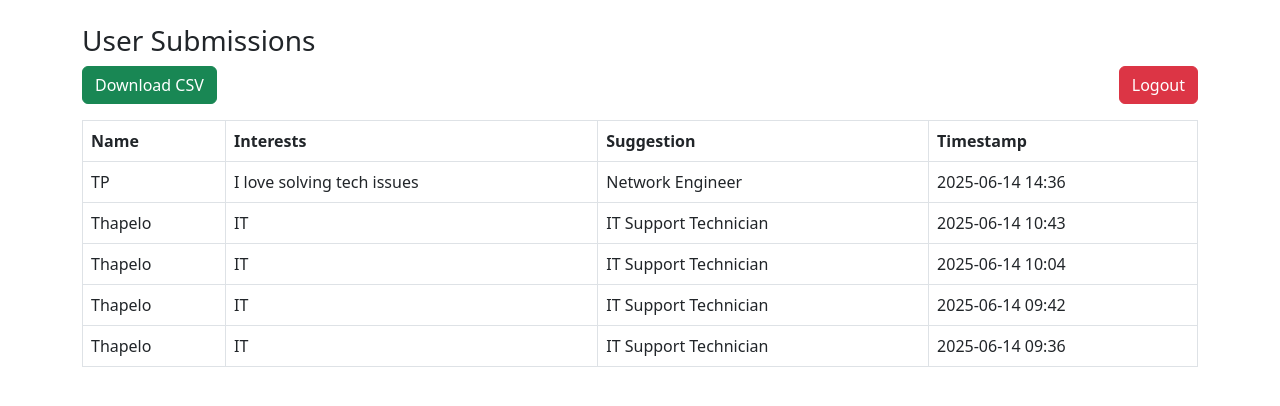
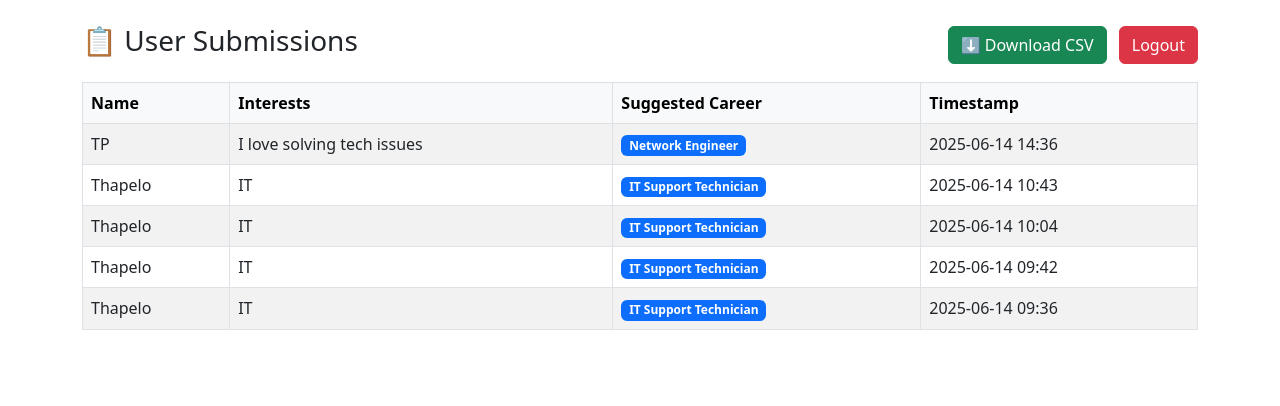
Before and after one commit to TNyokong/Smart-Career-Advisor, a Flask app: page /submissions in a window 1280 px wide. Shown: the top 406 px of the page. Run offline with Flask 3, Linux system fonts and the light colour scheme; a user stored in the database is signed in; data comes from the database, SQL or seed files in the repository; both versions use the stored data as it was after the commit.

Commit message:
Improved the UI

```diff
--- a/templates/submissions.html
+++ b/templates/submissions.html
@@ -2,20 +2,27 @@
 <html lang="en">
 <head>
     <meta charset="UTF-8">
-    <title>All Submissions</title>
+    <title>User Submissions</title>
     <link href="https://cdn.jsdelivr.net/npm/bootstrap@5.3.0/dist/css/bootstrap.min.css" rel="stylesheet">
 </head>
 <body>
-<div class="container mt-4">
-    <h3>User Submissions</h3>
-    <a href="/export" class="btn btn-success mb-3">Download CSV</a>
-    <a href="/logout" class="btn btn-danger mb-3 float-end">Logout</a>
-    <table class="table table-bordered">
-        <thead>
+
+<div class="container py-4">
+    <div class="d-flex justify-content-between align-items-center mb-3">
+        <h3>📋 User Submissions</h3>
+        <div>
+            <a href="/export" class="btn btn-success me-2">⬇️ Download CSV</a>
+            <a href="/logout" class="btn btn-danger">Logout</a>
+        </div>
+    </div>
+
+    <div class="table-responsive">
+        <table class="table table-striped table-bordered align-middle">
+            <thead class="table-light">
                 <tr>
                     <th>Name</th>
                     <th>Interests</th>
-                <th>Suggestion</th>
+                    <th>Suggested Career</th>
                     <th>Timestamp</th>
                 </tr>
             </thead>
@@ -24,12 +31,14 @@
                 <tr>
                     <td>{{ s.name }}</td>
                     <td>{{ s.interests }}</td>
-                <td>{{ s.suggestion }}</td>
+                    <td><span class="badge bg-primary">{{ s.suggestion }}</span></td>
                     <td>{{ s.timestamp.strftime('%Y-%m-%d %H:%M') }}</td>
                 </tr>
                 {% endfor %}
             </tbody>
         </table>
     </div>
+</div>
+
 </body>
 </html>
```
Also changed, not shown: templates/index.html (+17 -8 lines), templates/login.html (+18 -6 lines), templates/result.html (+11 -5 lines), instance/career_advisor.db. Lines whose indentation alone changed are shown as unchanged.
